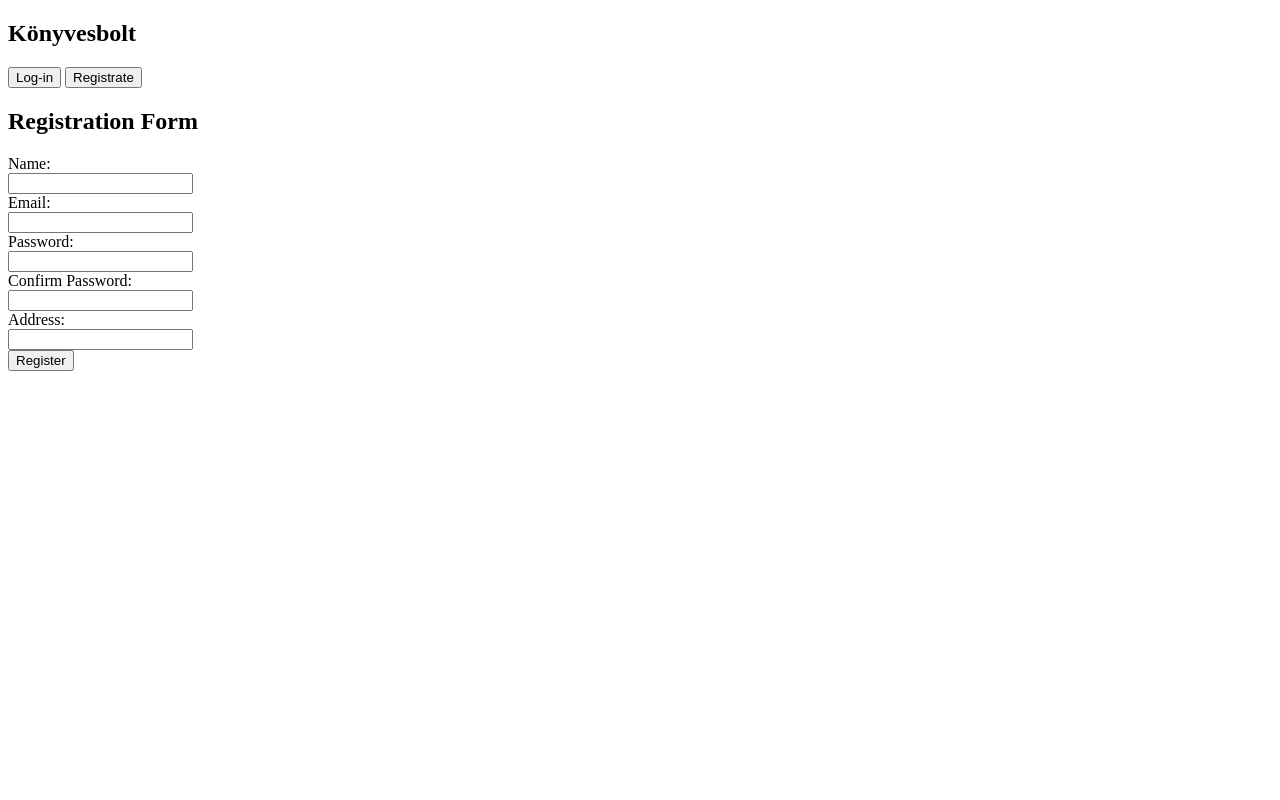
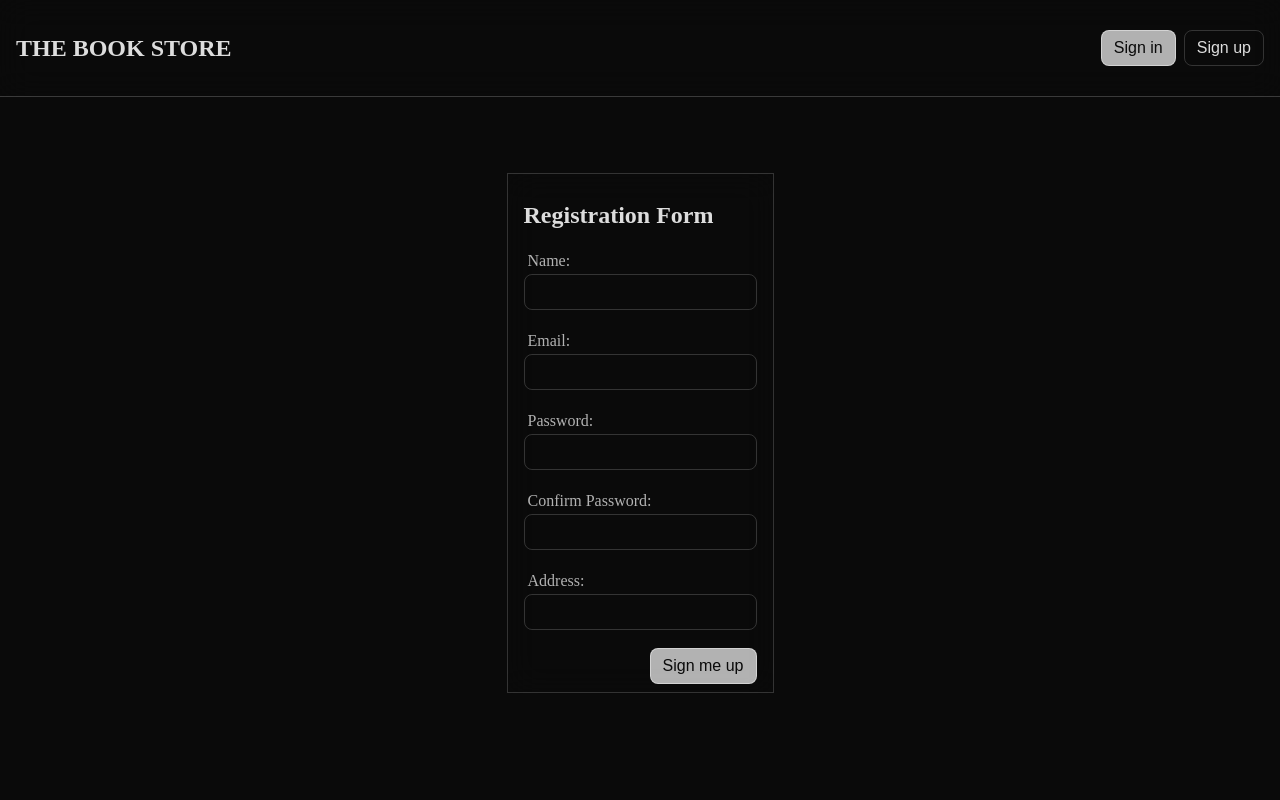
Before and after one commit to nagymarten/oci_conn, a PHP site: page /oci_conn/registration.php in a window 1280 px wide. Run offline with PHP 8.4, Linux system fonts and the light colour scheme.

Commit message:
ADd basic stlye

```diff
--- a/header.php
+++ b/header.php
@@ -7,10 +7,11 @@
     <meta charset="UTF-8">
     <meta name="viewport" content="width=device-width, initial-scale=1.0">
     <title>Home</title>
+    <link rel="stylesheet" href="mystyle.css">
 </head>
 <body>
     <!-- TODO: list volnurable data only for isAdmin  -->
-    <h2>Könyvesbolt</h2>
+    <h2>The book store</h2>
     <button onclick="window.location.pathname = 'oci_conn/books/list.php';">Books</button>
     <button onclick="window.location.pathname = 'oci_conn/stores/list.php';">Stores</button>
     <button onclick="window.location.pathname = 'oci_conn/review/list.php';">Revierws </button>
--- a/header_unathorized.php
+++ b/header_unathorized.php
@@ -4,10 +4,15 @@
     <meta charset="UTF-8">
     <meta name="viewport" content="width=device-width, initial-scale=1.0">
     <title>Home</title>
+    <link rel="stylesheet" href="style.css">
 </head>
 <body>
-    <h2>Könyvesbolt</h2>
-    <button onclick="window.location.pathname = 'oci_conn/login.php';">Log-in</button>
-    <button onclick="window.location.pathname = 'oci_conn/registration.php';">Registrate</button>
+    <header>
+        <h2>The book store</h2>
+        <div class="header-actions">
+            <button class="primary" onclick="window.location.pathname = 'oci_conn/login.php';">Sign in</button>
+            <button onclick="window.location.pathname = 'oci_conn/registration.php';">Sign up</button>
+        </div>
+    </header>
 </body>
 </html>
--- a/registration.php
+++ b/registration.php
@@ -5,6 +5,7 @@
     <meta charset="UTF-8">
     <meta name="viewport" content="width=device-width, initial-scale=1.0">
     <title>Registration Form</title>
+    <link rel="stylesheet" href="style.css">
 </head>
 
 <body>
@@ -63,25 +64,29 @@
     }
    ?>
 
+    <main>
+        <form class="card" method="post" action="<?php echo htmlspecialchars($_SERVER["PHP_SELF"]);?>">
             <h2>Registration Form</h2>
-    <form method="post" action="<?php echo htmlspecialchars($_SERVER["PHP_SELF"]);?>">
-        <label for="name">Name:</label><br>
+            <label for="name">Name:</label>
             <input type="text" id="name" name="name" required><br>
 
-        <label for="email">Email:</label><br>
+            <label for="email">Email:</label>
             <input type="email" id="email" name="email" required><br>
 
-        <label for="password">Password:</label><br>
+            <label for="password">Password:</label>
             <input type="password" id="password" name="password" required><br>
 
-        <label for="confirm_password">Confirm Password:</label><br>
+            <label for="confirm_password">Confirm Password:</label>
             <input type="password" id="confirm_password" name="confirm_password" required><br>
 
-        <label for="address">Address:</label><br>
+            <label for="address">Address:</label>
             <input type="text" id="address" name="address" required><br>
 
-        <input type="submit" value="Register">
+            <div class="flex justify-end">
+                <button class="primary" type="submit">Sign me up</button>
+            </div>
         </form>
+    </main>
 </body>
 
 </html>
--- /dev/null
+++ b/style.css
@@ -0,0 +1,128 @@
+/* Layout */
+body {
+  min-height: 100vh;
+  min-width: 100vw;
+  margin: 0;
+  padding: 0;
+
+  display: flex;
+  flex-direction: column;
+
+  background-color: rgb(10, 10, 10);
+  color: #ddd;
+}
+
+main {
+  padding: 1rem;
+
+  display: flex;
+  flex-direction: column;
+  align-items: center;
+  justify-content: center;
+  width: calc(100% - 2rem);
+  height: auto;
+  min-height: calc(100vh - 160px);
+}
+
+main h1 {
+  font-size: 1.5rem;
+}
+
+/* Header */
+header {
+  background-color: rgba(10, 10, 10, .2);
+  padding: 0.5rem 1rem;
+
+  display: flex;
+  flex-direction: row;
+  align-items: center;
+  justify-content: space-between;
+  border-bottom: 1px solid rgba(255, 255, 255, .2);
+  height: 80px;
+  backdrop-filter: blur(1rem);
+}
+
+header h2 {
+  text-transform: uppercase;
+}
+
+.header-actions {
+  display: flex;
+  gap: 0.5rem;
+}
+
+/* Global */
+button {
+  background: unset;
+  border-radius: 0.5rem;
+  border: 1px solid rgba(221, 221, 221, .2);
+  color: #ddd;
+  font-size: 16px;
+  padding: 0.5rem 0.75rem;
+  cursor: pointer;
+  background-color: rgba(221, 221, 221, 0);
+  transition: .3s;
+}
+button:hover {
+  background-color: rgba(221, 221, 221, .2);
+}
+button.primary {
+  background-color: rgba(221, 221, 221, .8);
+  border-color: rgba(221, 221, 221, .8);
+  color: rgb(10, 10, 10);
+}
+
+input {
+  background: unset;
+  border-radius: 0.5rem;
+  border: 1px solid rgba(221, 221, 221, .2);
+  color: #ddd;
+  font-size: 16px;
+  padding: 0.5rem 0.75rem;
+  cursor: pointer;
+  background-color: rgba(221, 221, 221, 0);
+  transition: .3s;
+}
+input:focus, input:active {
+  border: 1px solid rgba(221, 221, 221, .4);
+}
+
+label {
+  margin: 0.25rem;
+  opacity: .8;
+}
+
+/* Global */
+.card {
+  width: min-content;
+  height: auto;
+
+  display: flex;
+  flex-direction: column;
+  align-items: flex-start;
+  justify-content: flex-start;
+
+  padding: 0.5rem 1rem;
+  border: 1px solid rgba(221, 221, 221, .2);
+  backdrop-filter: blur(1rem);
+}
+
+.flex {
+  display: flex;
+  flex-direction: row;
+  align-items: center;
+  justify-content: center;
+  width: 100%;
+}
+.flex.column {
+  flex-direction: column;
+}
+.flex.align-center {
+  align-items: center;
+}
+.flex.justify-start {
+  justify-content: flex-start;
+}
+.flex.justify-end {
+  justify-content: flex-end;
+}
```
Also changed, not shown: login.php (+13 -8 lines). Lines whose indentation alone changed are shown as unchanged.
